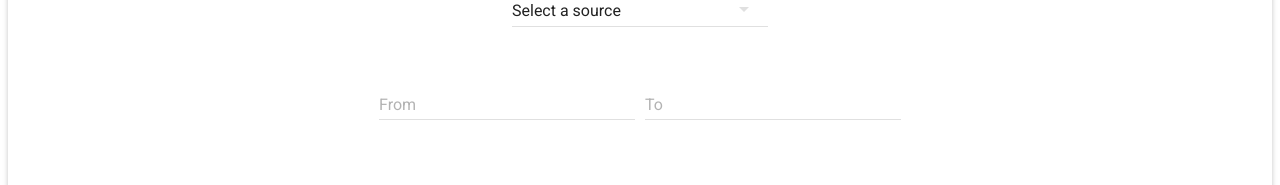
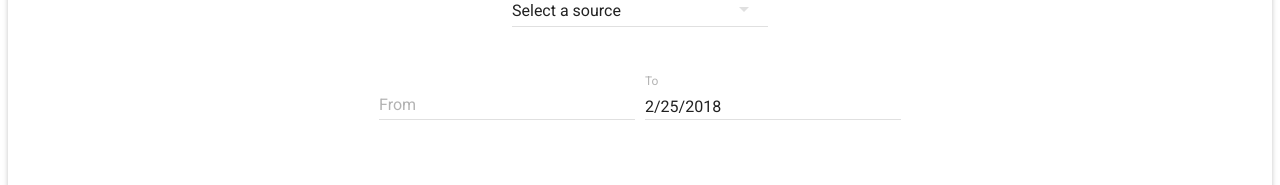
Before and after one commit to haaswill/domain7-react-exercise, a React app: page / in a window 1280 px wide. Shown: the part 217-402 px from the top of the page. Built offline with nearby package versions, Linux system fonts and the light colour scheme; no server answers.

Commit message:
Fixed bug when fromDate is bigger than toDate;

```diff
--- a/src/components/Dashboard.jsx
+++ b/src/components/Dashboard.jsx
@@ -15,7 +15,7 @@ class Dashboard extends Component {
   state = {
     query: '',
     fromDate: null,
-    toDate: null,
+    toDate: new Date(),
     source: null
   }
 
@@ -27,7 +27,13 @@ class Dashboard extends Component {
 
   fetchSources = () => this.props.fetchSources();
 
-  handleChangeFromDate = (e, fromDate) => this.setState({ fromDate });
+  handleChangeFromDate = (e, fromDate) => {
+    let toDate = this.state.toDate;
+    if (toDate < fromDate) {
+      toDate = null;
+    }
+    this.setState({ fromDate, toDate });
+  }
 
   handleChangeQuery = (e, query) => this.setState({ query });
 
```
